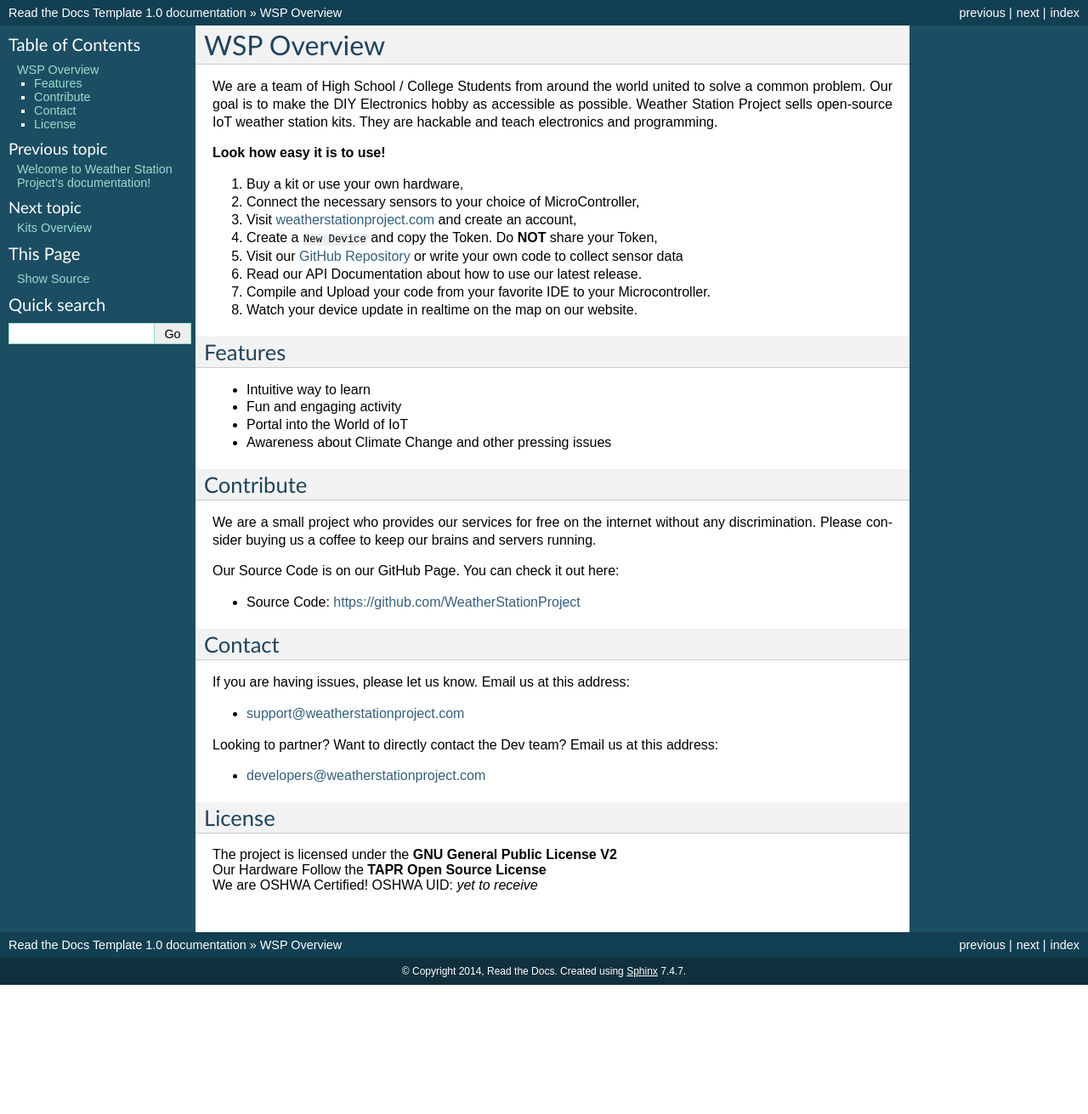
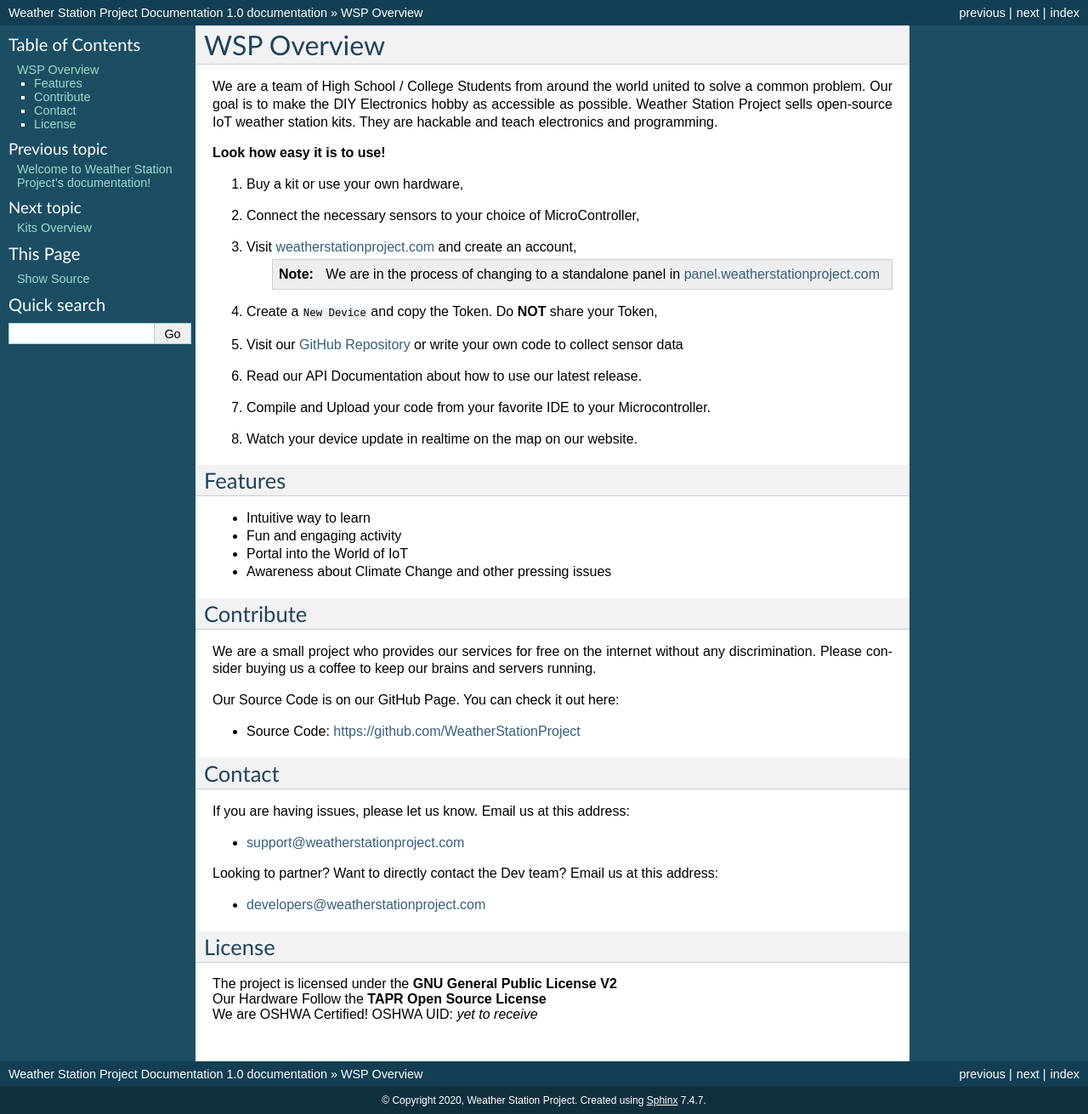
Before and after one commit to Poluino/Docs, a Sphinx documentation site: the page built from docs/overview/readme.rst, in a window 1280 px wide. Shown: the whole page at 85% size. Built offline with Sphinx 7.4.7, drawn with Linux system fonts in a browser that asks for light colours; before the commit the page ends 1159 px from its top, so only the background shows below that.

Commit message:
beautify

```diff
--- a/docs/conf.py
+++ b/docs/conf.py
@@ -43,8 +43,8 @@ source_suffix = '.rst'
 master_doc = 'index'
 
 # General information about the project.
-project = u'Read the Docs Template'
-copyright = u'2014, Read the Docs'
+project = u'Weather Station Project Documentation'
+copyright = u'2020, Weather Station Project'
 
 # The version info for the project you're documenting, acts as replacement for
 # |version| and |release|, also used in various other places throughout the
--- a/docs/kits/bareboneskitassembly.rst
+++ b/docs/kits/bareboneskitassembly.rst
@@ -62,9 +62,9 @@ Make sure each pin gets adequate solder. No more and certainly No less.
 .. image:: /images/esp32_soldering.png
     :alt: ESP32 Soldering Reference
 
-New To Soldering? No Problem! Our friends over at Adafruit Industries have an amazing tutorial on soldering the perfect joint.
-
-Link to their post is here: `<https://learn.adafruit.com/adafruit-guide-excellent-soldering/making-a-good-solder-joint>`_
+.. Important::
+    Dont know how to solder?
+    Then look at this post from Adafruit: `<https://learn.adafruit.com/adafruit-guide-excellent-soldering/making-a-good-solder-joint>`_
 
 After soldering the pins, you can remove the ESP32 and keep it aside.
 
--- a/docs/overview/readme.rst
+++ b/docs/overview/readme.rst
@@ -10,6 +10,8 @@ They are hackable and teach electronics and programming.
 1. Buy a kit or use your own hardware,
 2. Connect the necessary sensors to your choice of MicroController,
 3. Visit `weatherstationproject.com <http://weatherstationproject.com>`_ and create an account,
+    .. note::
+        We are in the process of changing to a standalone panel in `panel.weatherstationproject.com <http://panel.weatherstationproject.com>`_
 4. Create a ``New Device`` and copy the Token. Do **NOT** share your Token,
 5. Visit our `GitHub Repository <https://github.com/WeatherStationProject/Firmware/>`_ or write your own code to collect sensor data
 6. Read our API Documentation about how to use our latest release.
```
